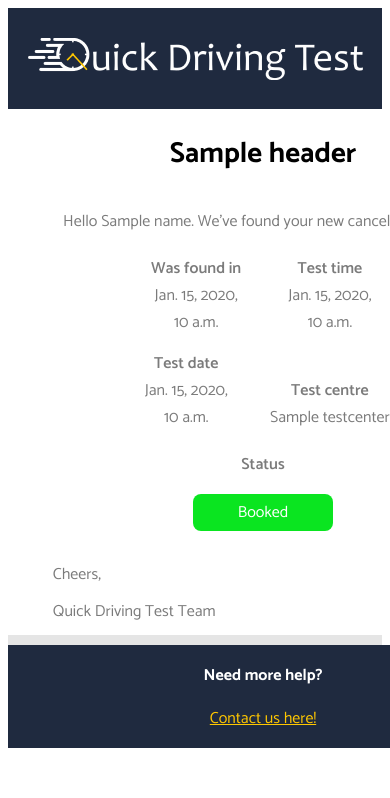
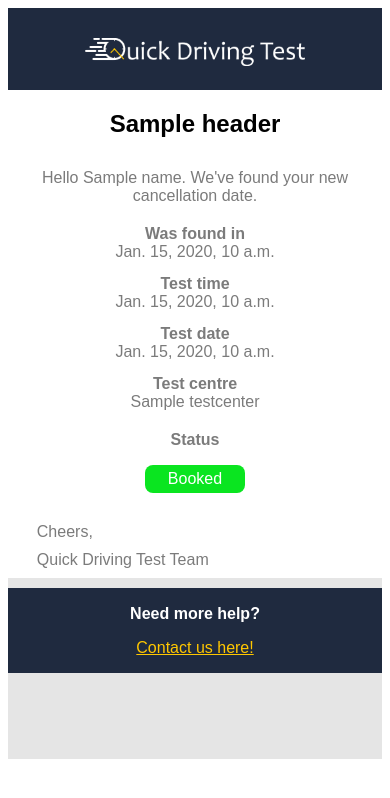
Before and after one commit to uaiuaief/quick-driving-test-website, a Django app: template templates/test_found.html in a window 390 px wide; the page is wider, and only the part inside the window is pictured. Shown: the top 798 px of that part. Run offline with Django 3.2, Linux system fonts and the light colour scheme; tables that the repository leaves empty hold one stand-in row (values such as "Sample post"); the template is opened without the code that fills it: values that come from a table or form of the project are taken from there, most other values are stand-ins (such as "Sample title", 1, 10 or a date in 2020); parts of the project's set-up code (start-up, migrations or seed data) failed here and were passed over.

Commit message:
changed email templates to fit better on mobile screens

```diff
--- a/email_sender.py
+++ b/email_sender.py
@@ -97,7 +97,7 @@ def welcome_email(receiver, user_name):
 def test():
     pass
     #welcome_email('support@quickdrivingtest.co.uk', 'John Doe')
-    #welcome_email('jhonatasbn14@gmail.com', 'José da Silva Matos')
-    #test_found_email('jhonatasbn14@gmail.com', 'José da Silva Matos', '12:00', '26-06-2021', 'Sale')
+    #welcome_email('jhonatasbn14@gmail.com', 'José da Silva Matos Alcantara Pereira Dias Brum')
+    #test_found_email('jhonatasbn14@gmail.com', 'José da Silva Matos', '12:00', '26-06-2021', 'Birmingham (Cocks Moors Woods)')
     #profile_update_required_email('jhonatasbn14@gmail.com', 'José da Silva Matos')
     #send_password_recovery_email('jhonatasbn14@gmail.com', 'José da Silva Matos', 'link')
--- a/templates/base_email.html
+++ b/templates/base_email.html
@@ -1,45 +1,40 @@
 <!DOCTYPE html>
 <html lang="en">
-
-<head>
-	<link rel="preconnect" href="https://fonts.gstatic.com">
-	<link
-		href="https://fonts.googleapis.com/css2?family=Catamaran:wght@100;200;300;400;500;600;700;800;900&display=swap"
-		rel="stylesheet">
-</head>
-
+<head></head>
 <body style="text-align: center; font-family: 'Catamaran', sans-serif;">
     <div style="width: 100%; background-color:#1F2A3F; padding: 10px 0 0 0">
         <div style="padding: 20px">
-			<img src="https://www.quickdrivingtest.co.uk/static/media/logo.png"/>
+            <img src="https://www.quickdrivingtest.co.uk/static/media/logo.png" style="width: 220px" />
         </div>
         <div style="padding: 1.3rem 0px;
 					box-sizing: border-box;
-					width: 510px;
+					max-width: 510px;
 					margin: auto;
 					background-color:#FFFFFF">
-			<h1 style="font-size: 1.8rem; margin: 0">{{ header }}</h1>
+            <h1 style="font-size: 1.5rem; margin: 0">{{ header }}</h1>
         </div>
     </div>
-	<div style="width: 100%; height: 500px; background-color:#E5E5E5; padding: 0 0 0 0">
-		<div style="padding: 0.6rem 2.8rem;
+	<div style="width: 100%; height: 600px; background-color:#E5E5E5; padding: 0 0 0 0">
+		<div style="padding: 0.6rem 1.8rem;
 					box-sizing: border-box;
-					width: 510px;
+					max-width: 510px;
 					margin: auto;
 					background-color:#FFFFFF">
-			<p style="margin: 0; color: #7B7B7B;">
 			{% block content %}
 			{% endblock content %}
             <p style="margin: 30px 0 0 0; text-align: left; color: #7B7B7B;">Cheers,</p>
             <p style="margin: 10px 0 0 0; text-align: left; color: #7B7B7B;">Quick Driving Test Team</p>
         </div>
-		<div style="width: 510px;
-					padding: 1px 80px;
+        <div style="max-width: 510px;
+					padding: 1px 20px;
 					box-sizing: border-box;
 					margin: 10px auto;
 					background-color:#1F2A3F">
             <p style="color: #FFFFFF; font-weight: 700;">Need more help?</p>
-			<a href="https://www.quickdrivingtest.co.uk/#contact-us" style="color: #FFC700; display: block; padding: 0 0 15px 0">Contact us here!</a>
+            <a href="https://www.quickdrivingtest.co.uk/#contact-us"
+                style="color: #FFC700; display: block; padding: 0 0 15px 0">
+                Contact us here!
+            </a>
         </div>
     </div>
 </body>
--- a/templates/test_found.html
+++ b/templates/test_found.html
@@ -4,46 +4,35 @@
 <p style="margin: 0; color: #7B7B7B;">
 	Hello {{name}}. We've found your new cancellation date.
 </p>
-
-<div style="margin: 20px auto 0 auto ; color: #7B7B7B;">
-	<div style="display: inline-block; margin: 0 30px 0 0; width: 100px">
-		<p style="margin: 0; font-weight: 600;">Was found in</p>
-		<p style="margin: 0;">{{ date_found }}</p>
+<div style="text-align: center;
+			margin: 20px auto 0 auto ;
+			color: #7B7B7B;
+			 ">
+	<div style="display: block; margin: 14px auto 0 auto;">
+		<p style="font-size: 16px; margin: 0; font-weight: 600;">Was found in</p>
+		<p style="font-size: 16px; margin: 0;">{{ date_found }}</p>
 	</div>
-	<div style="display: inline-block; width: 100px">
-		<p style="margin: 0; font-weight: 600;">Test time</p>
-		<p style="margin: 0;">{{ test_time }}</p>
+	<div style="display: block;">
+		<p style="font-size: 16px; margin: 14px auto 0 auto; font-weight: 600;">Test time</p>
+		<p style="font-size: 16px; margin: 0;">{{ test_time }}</p>
 	</div>
 </div>
 <div style="margin: auto; color: #7B7B7B;">
-	<div style="display: inline-block; margin: 0 30px 0 0; width: 100px">
-		<p style="margin: 14px auto 0 auto; font-weight: 600;">Test date</p>
-		<p style="margin: 0;">{{test_date}}</p>
+	<div style="display: block; margin: 0 0 0 0;">
+		<p style="font-size: 16px; margin: 14px auto 0 auto; font-weight: 600;">Test date</p>
+		<p style="font-size: 16px; margin: 0;">{{ test_date }}</p>
 	</div>
-	<div style="display: inline-block;">
-		<p style="margin: 14px auto 0 auto; font-weight: 600; width: 100px">Test centre</p>
-		<p style="margin: 0;">{{ test_center }}</p>
+	<div style="display: block;">
+		<p style="font-size: 16px; margin: 14px auto 0 auto; font-weight: 600; width: 100px">Test centre</p>
+		<p style="font-size: 16px; margin: 0;">{{ test_center }}</p>
 	</div>
 </div>
 <div style="margin: 20px auto 0 auto">
 	<p style="font-weight: 600; text-align: center; color: #7B7B7B;">Status</p>
-	<div style="width: 100px; margin: auto; background-color:#0AE520; color: #FFFFFF; border-radius: 8px; padding: 5px 20px">Booked</div>
+	<div
+		style="width: 100px; margin: auto; background-color:#0AE520; color: #FFFFFF; border-radius: 8px; padding: 5px 0px">
+		Booked
+	</div>
 </div>
 
-<!-- <a href="{{link}}" style="
-		display: block;
-		margin: auto;
-		text-decoration: none;
-		padding: .3rem 1rem;
-		border-radius: 5px;
-		font-weight: 500;
-		width: 200px;
-		font-size: 24px;
-		line-height: 46px;
-		background-color:#FFC700;
-		color: #FFFFFF;">
-	My Account
-</a> -->
-
-
 {% endblock %}
```
Lines whose indentation alone changed are shown as unchanged.
